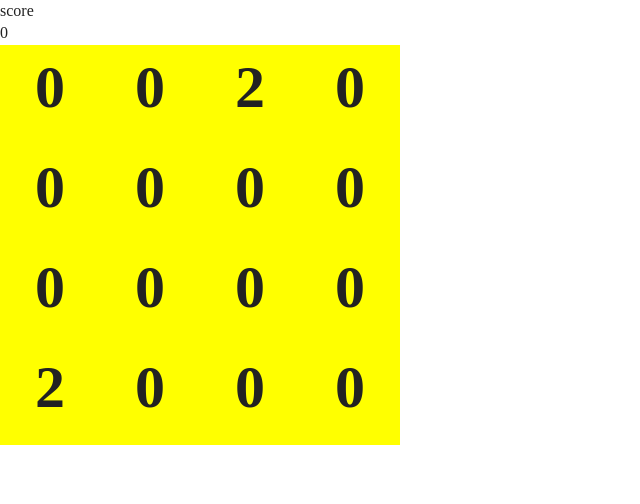
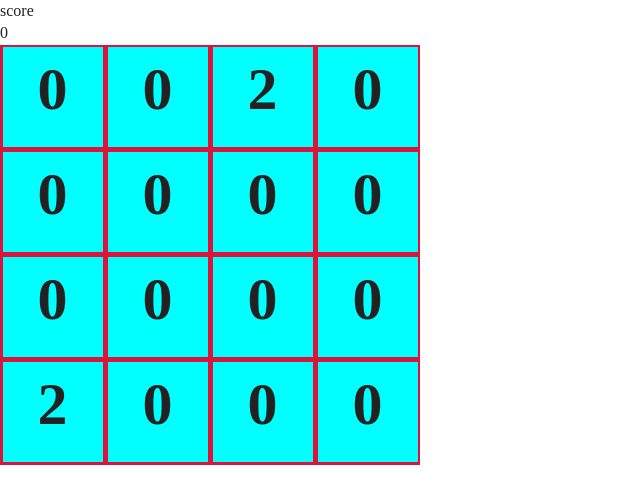
Before and after one commit to Maczi01/game, a website: page index.html in a window 1280 px wide. Shown: the whole page, without its empty margins (0-640 px from the left). Drawn offline with Linux system fonts and the light colour scheme.

Commit message:
add first styles

```diff
--- a/css/main.css
+++ b/css/main.css
@@ -266,14 +266,32 @@ textarea {
 .grid {
   display: flex;
   flex-wrap: wrap;
-  width: 400px;
-  height: 400px;
+  width: 420px;
+  height: 420px;
   background-color: crimson;
-
+  align-items: center;
+  justify-content: space-around;
 }
 
 
-.grid  div{
+/*.grid  div{*/
+/*  width: 100px;*/
+/*  height: 100px;*/
+/*  background-color: yellow;*/
+/*  font-size: 60px;*/
+/*  text-align: center;*/
+/*  font-weight: bold;*/
+/*}*/
+
+.zero{
+  width: 100px;
+  height: 100px;
+  background-color: cyan;
+  font-size: 60px;
+  text-align: center;
+  font-weight: bold;
+}
+.two{
   width: 100px;
   height: 100px;
   background-color: yellow;
--- a/index.html
+++ b/index.html
@@ -7,14 +7,14 @@
     <meta name="description" content="">
     <meta name="viewport" content="width=device-width, initial-scale=1">
 
-    <link rel="manifest" href="site.webmanifest">
-    <link rel="apple-touch-icon" href="icon.png">
+<!--    <link rel="manifest" href="site.webmanifest">-->
+<!--    <link rel="apple-touch-icon" href="icon.png">-->
 
     <link rel="stylesheet" href="css/normalize.css">
     <link rel="stylesheet" href="css/main.css">
 
     <meta name="theme-color" content="#fafafa">
-  <script src="js/app.js"></script>
+  <script src="js/index.js"></script>
 </head>
 
 <body>
--- a/js/app.js
+++ b/js/index.js
@@ -1,4 +1,5 @@
 addEventListener("DOMContentLoaded", () => {
+
     const gridDisplay = document.querySelector('.grid');
     const scoreDisplay = document.querySelector("#score")
     const result = document.querySelector("result");
@@ -8,6 +9,7 @@ addEventListener("DOMContentLoaded", () => {
     function createBoard() {
         for (let i = 0; i < width * width; i++) {
             square = document.createElement('div');
+            square.className = "zero"
             square.innerHTML = 0;
             gridDisplay.appendChild(square);
             squares.push(square)
@@ -95,7 +97,7 @@ addEventListener("DOMContentLoaded", () => {
             let totalTwo = squares[i+(width)].innerHTML
             let totalThree = squares[i+(width*2)].innerHTML
             let totalFour = squares[i+(width*3)].innerHTML
-            let columns = [parseInt(totalOne),parseInt(totalFour),parseInt(totalThree),parseInt(totalFour)]
+            let columns = [parseInt(totalOne),parseInt(totalTwo),parseInt(totalThree),parseInt(totalFour)]
             let filteredColumns = columns.filter(num => num)
             let missingSquares = 4 - filteredColumns.length;
             let zeros = Array(missingSquares).fill(0);
@@ -113,6 +115,7 @@ addEventListener("DOMContentLoaded", () => {
             if (squares[i].innerHTML === squares[i + 1].innerHTML) {
                 let totals = parseInt(squares[i].innerHTML) + parseInt(squares[i+1].innerHTML)
                 squares[i].innerHTML = totals;
+                squares[i].className = "two";
                 squares[i + 1].innerHTML = 0
                 score += totals
                 scoreDisplay.innerHTML = score
@@ -120,11 +123,14 @@ addEventListener("DOMContentLoaded", () => {
         }
         checkIfWin()
     }
+
+
     function combineColumn() {
         for (let i = 0; i < 12; i++) {
             if (squares[i].innerHTML === squares[i + width].innerHTML) {
                 let totals = parseInt(squares[i].innerHTML) + parseInt(squares[i+width].innerHTML)
                 squares[i].innerHTML = totals;
+                squares[i].className = "two";
                 squares[i + width].innerHTML = 0
                 score += totals
                 scoreDisplay.innerHTML = score
```
Also changed, not shown: 1 other file.
